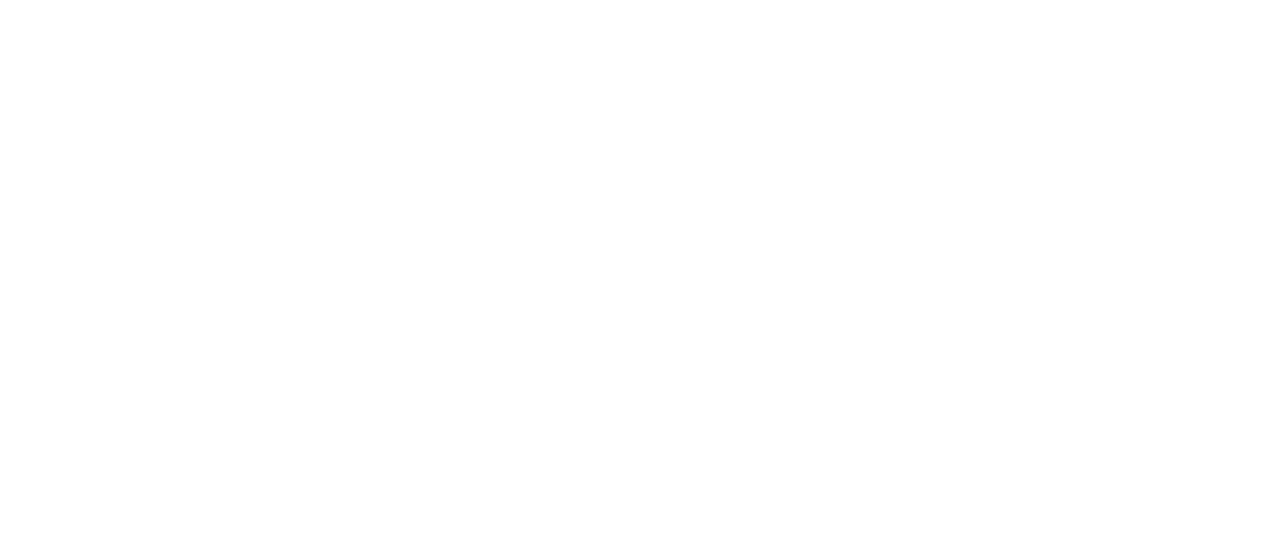
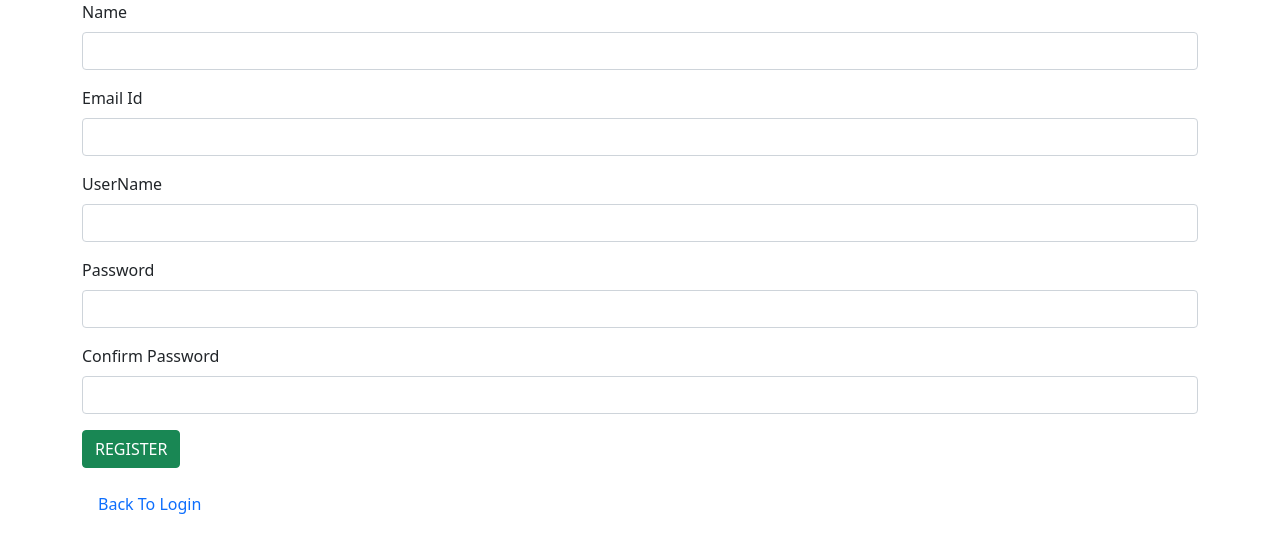
Before and after one commit to snehasamuel/BookReg_react-app, a React (Create React App) app: page /register in a window 1280 px wide. Shown: the top 552 px of the page. Built offline with nearby package versions, Linux system fonts and the light colour scheme.

Commit message:
Register branch completed

```diff
--- a/src/components/Login.js
+++ b/src/components/Login.js
@@ -16,24 +16,24 @@
   return (
     <div>
 
-        <div classNAme="container">
-    <div classNAme="row">
-        <div classNAme="col col-12 col-sm-12 col-md-12 col-lg-12 col-xl-12 col-xxl-12">
+        <div className="container">
+    <div className="row">
+        <div className="col col-12 col-sm-12 col-md-12 col-lg-12 col-xl-12 col-xxl-12">
 
-            <div classNAme="row g-3">
-                <div classNAme="col col-12 col-sm-12 col-md-12 col-lg-12 col-xl-12 col-xxl-12">
-                    <label for="" classNAme="form-label">UserName</label>
-                    <input onChange={(a)=>{setName(a.target.value)}} type="text" classNAme="form-control"/>
+            <div className="row g-3">
+                <div className="col col-12 col-sm-12 col-md-12 col-lg-12 col-xl-12 col-xxl-12">
+                    <label for="" className="form-label">UserName</label>
+                    <input onChange={(a)=>{setName(a.target.value)}} type="text" className="form-control"/>
                 </div>
-                <div classNAme="col col-12 col-sm-12 col-md-12 col-lg-12 col-xl-12 col-xxl-12">
-                    <label for="" classNAme="form-label">Password</label>
-                    <input onChange={(a)=>{setPswd(a.target.value)}} type="text" classNAme="form-control"/>
+                <div className="col col-12 col-sm-12 col-md-12 col-lg-12 col-xl-12 col-xxl-12">
+                    <label for="" className="form-label">Password</label>
+                    <input onChange={(a)=>{setPswd(a.target.value)}} type="password" className="form-control"/>
                 </div>
-                <div classNAme="col col-12 col-sm-12 col-md-12 col-lg-12 col-xl-12 col-xxl-12">
-                    <button classNAme="btn btn-success" onClick={loginVlalues}>LOGIN</button>
+                <div className="col col-12 col-sm-12 col-md-12 col-lg-12 col-xl-12 col-xxl-12">
+                    <button className="btn btn-success" onClick={loginVlalues}>LOGIN</button>
                 </div>
 
-            <div classNAme="col col-12 col-sm-12 col-md-12 col-lg-12 col-xl-12 col-xxl-12">
+            <div className="col col-12 col-sm-12 col-md-12 col-lg-12 col-xl-12 col-xxl-12">
                <Link className='nav-link' to="/register">New User ?? Click Here !!</Link>
                <br>
             </br>
--- a/src/components/Register.js
+++ b/src/components/Register.js
@@ -1,9 +1,60 @@
-import React from 'react'
+import React, { useState } from 'react'
+import { Link } from 'react-router-dom'
 
 const Register = () => {
+    var [name,setName]=useState("")
+    var [email,setEmail]=useState("")
+    var [user,setUsername]=useState("")
+    var [pswd,setPswd]=useState("")
+    var [cnfrm,setConfirm]=useState("")
+
+    const registerValues=()=>{
+        const reg={"Name":name,"Email":email,"Username":user,"Password":pswd,"ConfirmPassword":cnfrm}
+        console.log(reg)
+
+    }
   return (
     <div>
+        <div className="container">
+    <div className="row">
+        <div className="col col-12 col-sm-12 col-md-12 col-lg-12 col-xl-12 col-xxl-12">
+            <div className="row g-3">
+                <div className="col col-12 col-sm-12 col-md-12 col-lg-12 col-xl-12 col-xxl-12">
+                    <label for="" className="form-label">Name</label>
+                    <input onChange={(a)=>{setName(a.target.value)}} type="text" className="form-control"/>
+                </div>
+                <div className="col col-12 col-sm-12 col-md-12 col-lg-12 col-xl-12 col-xxl-12">
+                    <label for="" className="form-label">Email Id</label>
+                    <input onChange={(a)=>{setEmail(a.target.value)}} type="email" className="form-control"/>
+                </div>
+                <div className="col col-12 col-sm-12 col-md-12 col-lg-12 col-xl-12 col-xxl-12">
+                    <label for="" className="form-label">UserName</label>
+                    <input onChange={(a)=>{setUsername(a.target.value)}} type="text" className="form-control"/>
+                </div>
+                <div className="col col-12 col-sm-12 col-md-12 col-lg-12 col-xl-12 col-xxl-12">
+                    <label for="" className="form-label">Password</label>
+                    <input onChange={(a)=>{setPswd(a.target.value)}} type="password" className="form-control"/>
+                </div>
+                <div className="col col-12 col-sm-12 col-md-12 col-lg-12 col-xl-12 col-xxl-12">
+                    <label for="" className="form-label">Confirm Password</label>
+                    <input onChange={(a)=>{setConfirm(a.target.value)}} type="password" className="form-control"/>
+                </div>
+                <div className="col col-12 col-sm-6 col-md-6 col-lg-6 col-xl-6 col-xxl-6">
+                    <button onClick={registerValues} className="btn btn-success">REGISTER</button>
 
+                </div>
+                <div className="col col-12 col-sm-6 col-md-6 col-lg-6 col-xl-6 col-xxl-6">
+
+                </div>
+
+                <div className="col col-12 col-sm-6 col-md-6 col-lg-6 col-xl-6 col-xxl-6">
+                    <Link className='nav-link' to="/">Back To Login</Link>
+                </div>
+            </div>
+
+        </div>
+    </div>
+</div>
 
 
     </div>
```
